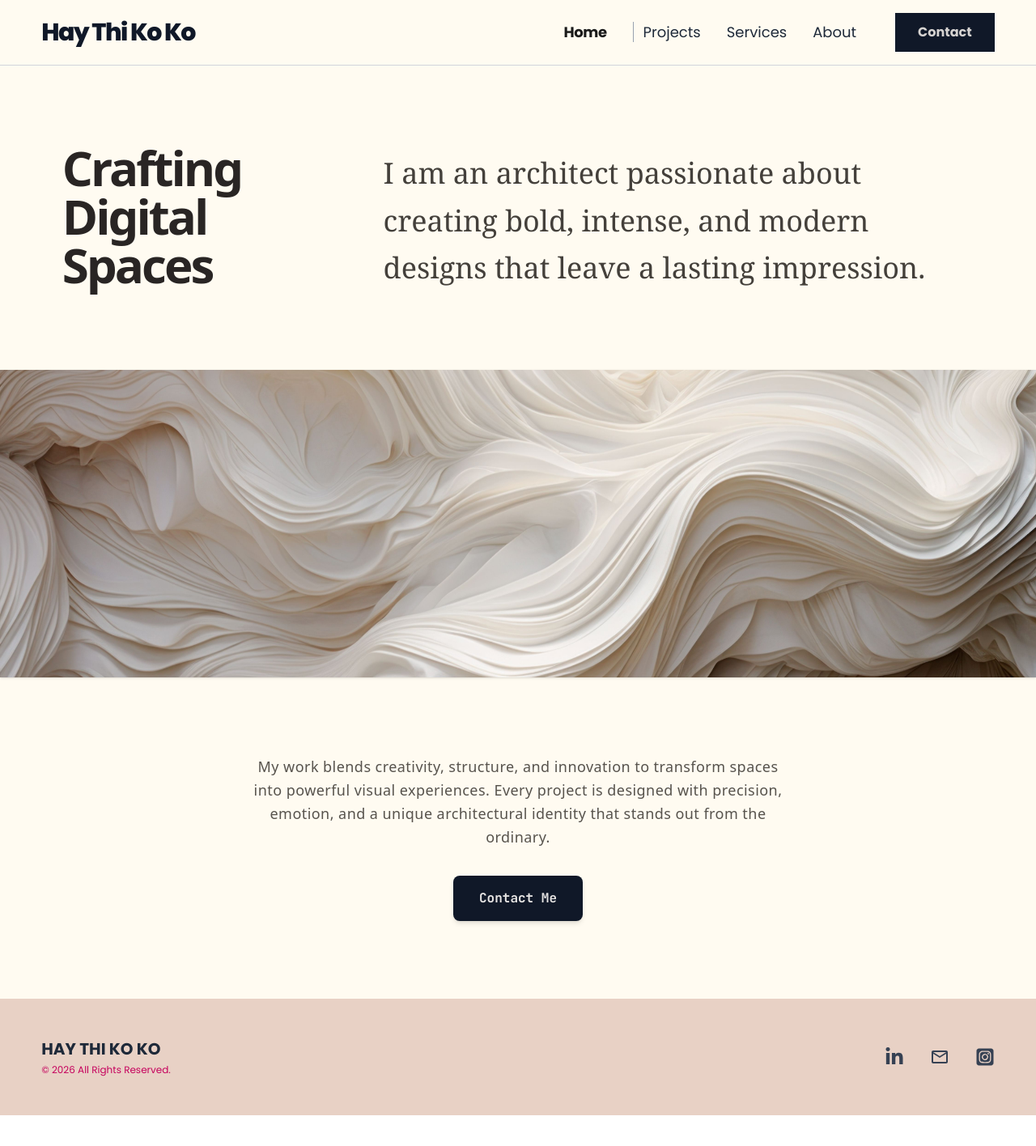
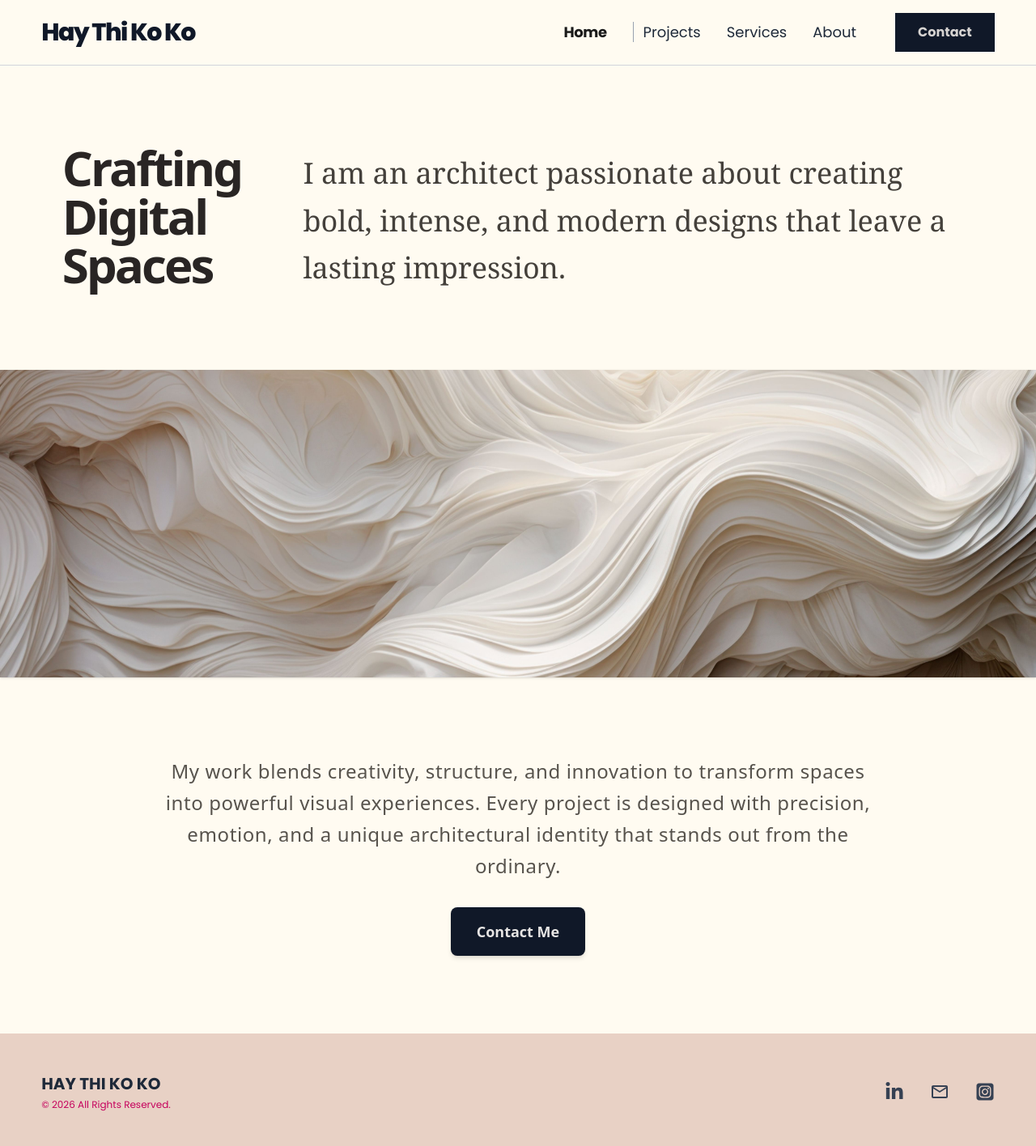
Before and after one commit to kyawzawlwin1/haythikokopage, a React (Vite) app: page / in a window 1280 px wide. Shown: the top 1416 px of the page at 81% size. Before the commit the page ends 1378 px from the top, so only its background shows below. Built offline with nearby package versions, Linux system fonts and the light colour scheme.

Commit message:
fix:adjusting layers

```diff
--- a/src/features/static/components/HeroSection.jsx
+++ b/src/features/static/components/HeroSection.jsx
@@ -5,7 +5,7 @@ const HeroSection = () => {
   return (
     <section className="min-h-screen bg-[#FFFBF1] w-full text-[#1a1a1a]">
       {/* 🏛️ LAYER ONE: Title & Main Intro Paragraph */}
-      <div className="grid grid-cols-1 md:grid-cols-3 gap-8 md:gap-16 w-full px-[6%] py-16 md:py-24 mx-auto max-w-7xl items-start">
+      <div className="grid grid-cols-1 md:grid-cols-4 gap-8 md:gap-16 w-full px-[6%] py-16 md:py-24 mx-auto max-w-7xl items-start">
         {/* Title Box (1/3 Width on Desktop) */}
         <div className="md:col-span-1">
           <h1 className="font-sans text-4xl sm:text-5xl md:text-6xl font-extrabold tracking-tighter text-stone-800 leading-none">
@@ -14,7 +14,7 @@ const HeroSection = () => {
         </div>
 
         {/* Paragraph Box (2/3 Width on Desktop) */}
-        <div className="md:col-span-2 md:pt-2">
+        <div className="md:col-span-3 md:pt-2">
           <p className="font-serif text-xl sm:text-2xl md:text-3xl lg:text-4xl text-stone-700 leading-relaxed font-light">
             I am an architect passionate about creating bold, intense, and
             modern designs that leave a lasting impression.
@@ -34,14 +34,14 @@ const HeroSection = () => {
 
         {/* Text and Button (Takes 2/3 Width just like the intro above) */}
         <div className="md:col-span-2 space-y-8 flex flex-col justify-center items-center w-full mx-auto">
-          <p className="font-sans text-base sm:text-lg text-stone-600 leading-relaxed tracking-wide text-center max-w-2xl mx-auto">
+          <p className="font-sans text-base sm:text-lg text-stone-600 leading-relaxed tracking-wide text-center max-w-4xl mx-auto md:text-2xl">
             My work blends creativity, structure, and innovation to transform
             spaces into powerful visual experiences. Every project is designed
             with precision, emotion, and a unique architectural identity that
             stands out from the ordinary.
           </p>
 
-          <button className="bg-gray-900 text-stone-200 font-bold px-8 py-4 transition-all duration-300 hover:bg-stone-900 hover:text-white hover:scale-105 active:scale-95 shadow-md rounded-lg">
+          <button className="font-sans bg-gray-900 text-stone-200 font-bold text-lg px-8 py-4 transition-all duration-300 hover:bg-stone-900 hover:text-white hover:scale-105 active:scale-95 shadow-md rounded-lg">
             Contact Me
           </button>
         </div>
```
